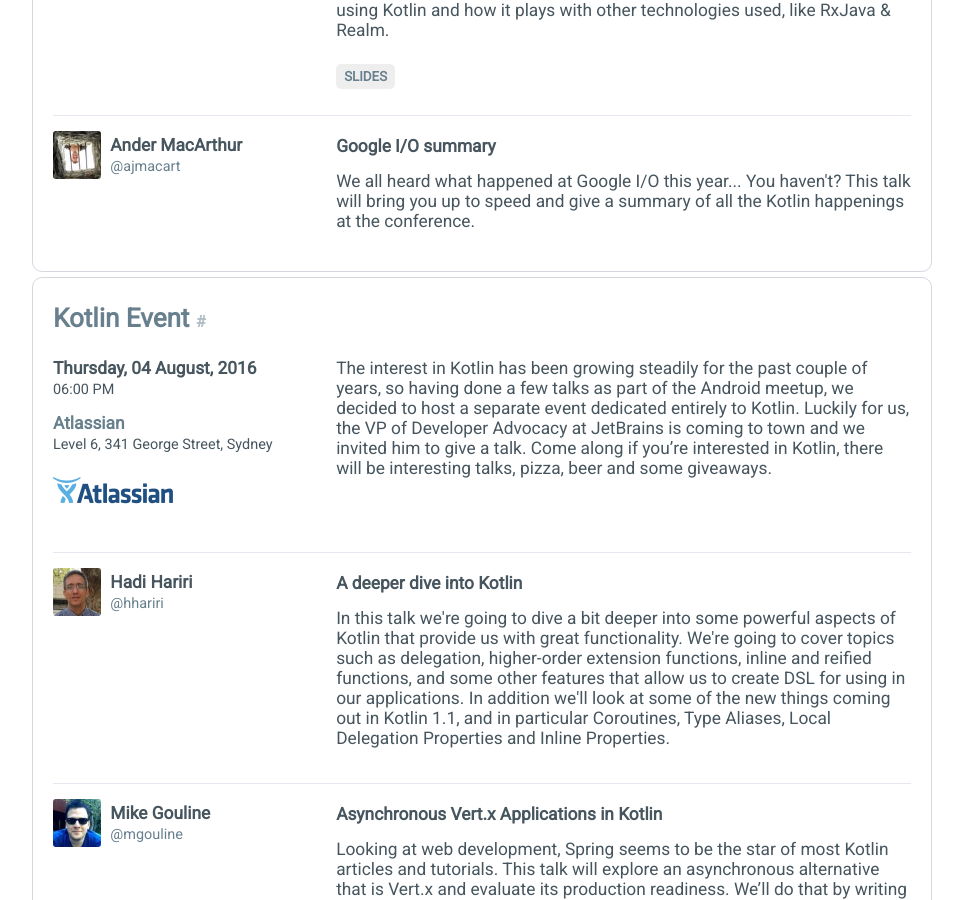
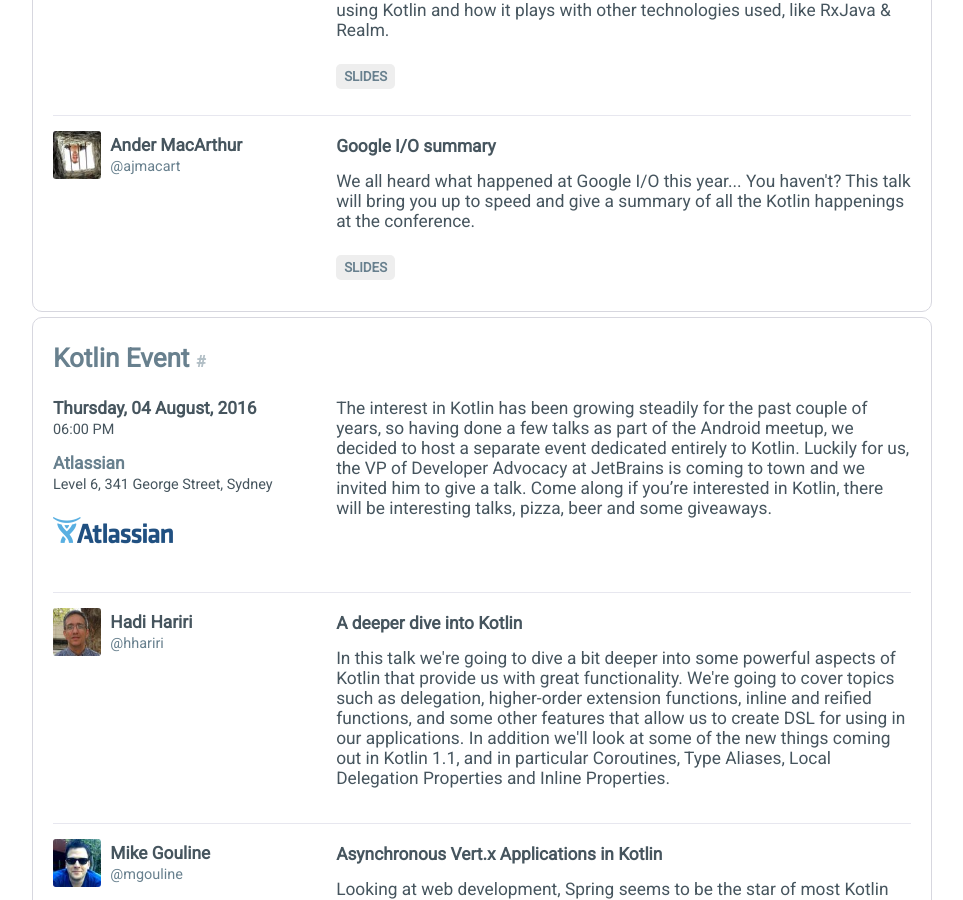
Before and after one commit to garethsime/sydkotlin.github.io, a Jekyll site: the page built from index.html, in a window 1280 px wide and 900 px high, scrolled down 1058 px. Shown: the whole window, without its empty margins (158-1121 px from the left). Built offline with Jekyll 4.4.1, drawn with Linux system fonts in a browser that asks for light colours; nearby versions of some CDN libraries.

Commit message:
Update Kotlin Night slides

```diff
--- a/_data/events.yml
+++ b/_data/events.yml
@@ -116,6 +116,10 @@
         twitter: ajmacart
         image: profiles/ajmacart.jpg
 
+      links:
+          - title: Slides
+            url: https://docs.google.com/presentation/d/1rxOqytRjb9S2aF0E995Fn49kin3qU7uu7D-0rCkSkLI
+
       title: "Google I/O summary"
       description: >
         We all heard what happened at Google I/O this year... You haven't? This talk will bring you
--- a/_includes/head.html
+++ b/_includes/head.html
@@ -11,13 +11,13 @@
 <meta property="og:type" content="website"/>
 <meta property="og:title" content="{% if page.id != "home" %}{{ page.title }} - {% endif %}{{ site.title }} {{ site.subtitle }}"/>
 <meta property="og:description" content="{{ page.description }}"/>
-<meta property="og:url" content="{{ site.url }}{{ site.baseurl }}{{ page.url }}"/>
-<meta property="og:image" content="{{ site.url }}{{ site.baseurl }}/assets/images/logo_large.png"/>
+<meta property="og:url" content="{{ page.url }}"/>
+<meta property="og:image" content="/assets/images/logo_large.png"/>
 
 <!-- Schema.org markup for Google+ -->
 <meta itemprop="name" content="{% if page.id != "home" %}{{ page.title }} - {% endif %}{{ site.title }}} {{ site.subtitle }}"/>
 <meta itemprop="description" content="{{ page.description }}"/>
-<meta itemprop="image" content="{{ site.url }}{{ site.baseurl }}/assets/images/logo_large.png"/>
+<meta itemprop="image" content="/assets/images/logo_large.png"/>
 
 <!-- Twitter Card data -->
 <meta name="twitter:card" content="summary"/>
@@ -25,11 +25,11 @@
 <meta name="twitter:description" content="{{ page.description }}"/>
 <meta name="twitter:site" content="@{{ site.social_twitter }}"/>
 <meta name="twitter:creator" content="@{{ site.social_twitter }}"/>
-<meta name="twitter:image:src" content="{{ site.url }}{{ site.baseurl }}/assets/images/logo_large.png"/>
+<meta name="twitter:image:src" content="/assets/images/logo_large.png"/>
 
 <!-- Links -->
-<link href="{{ site.url }}{{ site.baseurl }}/assets/images/favicon.png" rel="shortcut icon" type="image/x-icon"/>
-<link href="{{ site.url }}{{ site.baseurl }}/css/main-v13.css" rel="stylesheet" type="text/css"/>
+<link href="/assets/images/favicon.png" rel="shortcut icon" type="image/x-icon"/>
+<link href="/css/main-v13.css" rel="stylesheet" type="text/css"/>
 <link href="https://fonts.googleapis.com/css?family=Roboto+Mono|Roboto:300,400&amp;subset=cyrillic" rel="stylesheet"/>
 
 <!-- Scripts -->
--- a/_includes/header.html
+++ b/_includes/header.html
@@ -9,7 +9,7 @@
     <div id="menu">
         <div class="fixed-width">
             <a href="{{ site.social_meetup }}" title="Meetup" target="_blank">
-                <img src="{{ site.baseUrl }}/assets/images/nav_meetup.png"/>
+                <img src="/assets/images/nav_meetup.png"/>
             </a>
             <a href="https://goo.gl/forms/W5lMhsphk8OMqXVf2">Call for speakers</a>
             <a href="#" class="sydkotlin-email-menu">Email</a>
--- a/index.html
+++ b/index.html
@@ -21,7 +21,7 @@
             &nbsp;
         </span><span class="items">
             {% for sponsor in site.data.sponsors %}
-            <a href="{{ sponsor.url }}" title="{{ sponsor.name }}" target="_blank" class="item sponsor-item" ><img src="{{ site.url }}{{ site.baseurl }}/assets/{{ sponsor.image }}"/></a>
+            <a href="{{ sponsor.url }}" title="{{ sponsor.name }}" target="_blank" class="item sponsor-item" ><img src="/assets/{{ sponsor.image }}"/></a>
             {% endfor %}
         </span>
 
@@ -48,7 +48,7 @@
 
                 {% if event.sponsor %}
                 <p>
-                    <a href="{{ event.sponsor.url }}" title="{{ event.sponsor.name }}" target="_blank" class="sponsor-item"><img src="{{ site.url }}{{ site.baseurl }}/assets/{{ event.sponsor.image }}"/></a>
+                    <a href="{{ event.sponsor.url }}" title="{{ event.sponsor.name }}" target="_blank" class="sponsor-item"><img src="/assets/{{ event.sponsor.image }}"/></a>
                 </p>
                 {% endif %}
 
@@ -62,7 +62,7 @@
             <div class="left">
                 <div class="speaker-image">
                     {% if talk.speaker.twitter %}
-                    <img src="{{ site.url }}{{ site.baseurl }}/assets/{{ talk.speaker.image }}" title="{{ talk.speaker.name }}" />
+                    <img src="/assets/{{ talk.speaker.image }}" title="{{ talk.speaker.name }}" />
                     {% endif %}
                 </div>
                 <div class="speaker-name">
```
